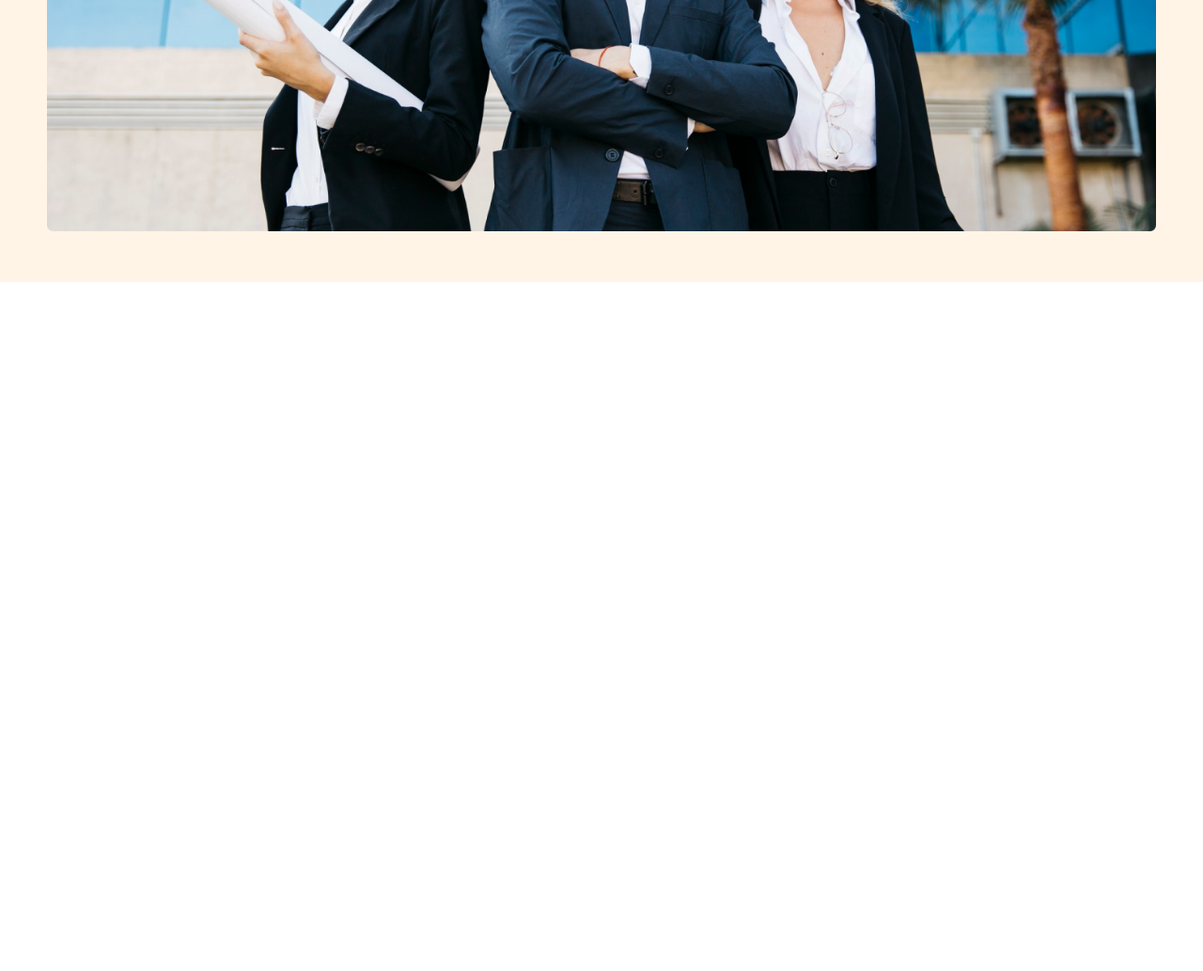
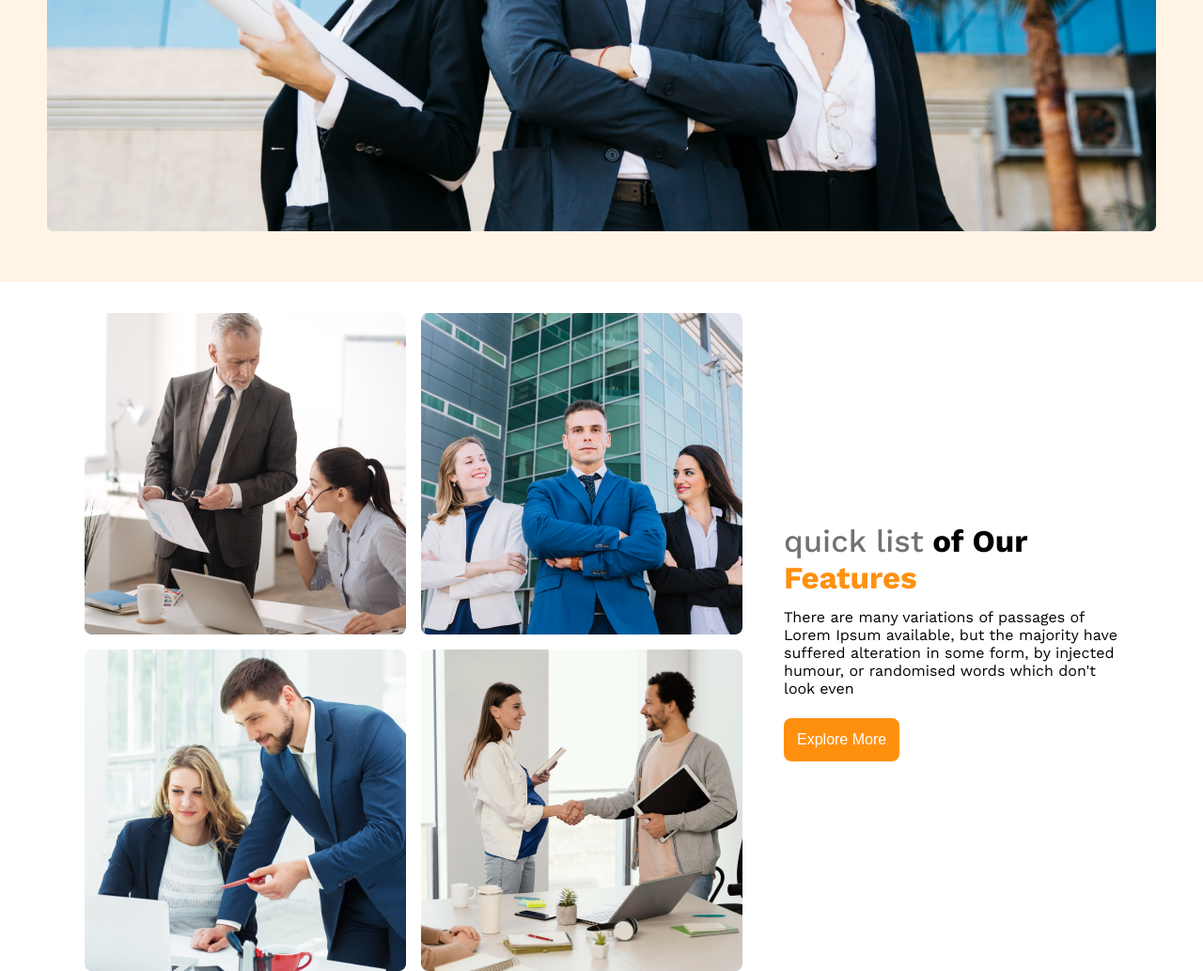
Before and after one commit to programmerrabbanii/class-five, a plain HTML site: page index.html in a window 1280 px wide. Shown: the part 767-1800 px from the top of the page at 94% size. Before the commit the page ends 1067 px from the top, so only its background shows below. Drawn offline with nearby package versions, Linux system fonts and the light colour scheme.

Commit message:
added features section

```diff
--- a/index.html
+++ b/index.html
@@ -41,6 +41,22 @@
            <!-- bannar-section-end -->
     </header>
     <main>
+        <!-- quik section -->
+        <div class="quick">
+            <div class="quick-left">
+                <img src="img/team1.png" alt="">
+                <img src="img/team2.png" alt="">
+                <img src="img/team3.png" alt="">
+                <img src="img/team4.png" alt="">
+            </div>
+            <div class="quick-right">
+                <h3><span>quick list</span> of Our <span class="features"> <h3>Features</h3> </span> </h3>
+                <p>There are many variations of passages of Lorem Ipsum available, but the majority have suffered alteration in some form, by injected humour, or randomised words which don't look even</p>
+                <button class="btn-primary">explore more</button>
+            </div>
+        </div>
+        <!-- quick-section-end -->
+        <!-- features-section-start -->
 
     </main>
     <footer>
--- a/style.css
+++ b/style.css
@@ -1,6 +1,10 @@
 *{
     padding: 0;
     margin: 0;
+}
+main{
+    max-width: 1100px;
+    margin: auto;
 }
 /* google fonts link here */
  body{
@@ -62,11 +66,72 @@ header{
     border-radius: 8px;
     font-size: 16px;
 }
+/* bannar-section-end */
+/* quick-section-start */
+.quick{
+    display: flex;
+    align-items: center;
+    gap: 44px;
+    margin-top: 33px;
+
+}
+.quick-left{
+    display: grid;
+    grid-template-columns: repeat(2, 1fr);
+    gap: 16px;
+
+}
+
+.quick-right{
+
+
+}
+.quick-right h3{
+    font-size: 33px;
+}
+.quick-right span{
+    color: #727272;
+    font-weight: 500;
+}
+.features h3{
+    color: #FF900E;
+}
+.quick-right p {
+    margin-bottom: 22px;
+    margin-top: 13px;
+}
+
+
+
+
+
+
+
+
+
+
+
+
+
+
+
+
+
+
+
+
+
 /* responsive for small devies */
 
 @media  screen and (max-width:640px) {
     .hader{
         flex-direction: column;
     }
+    .quick{
+        flex-direction: column;
+    }
+    .quick-left{
+        grid-template-columns: repeat(1, 1fr);
+    }
 
 }
```
